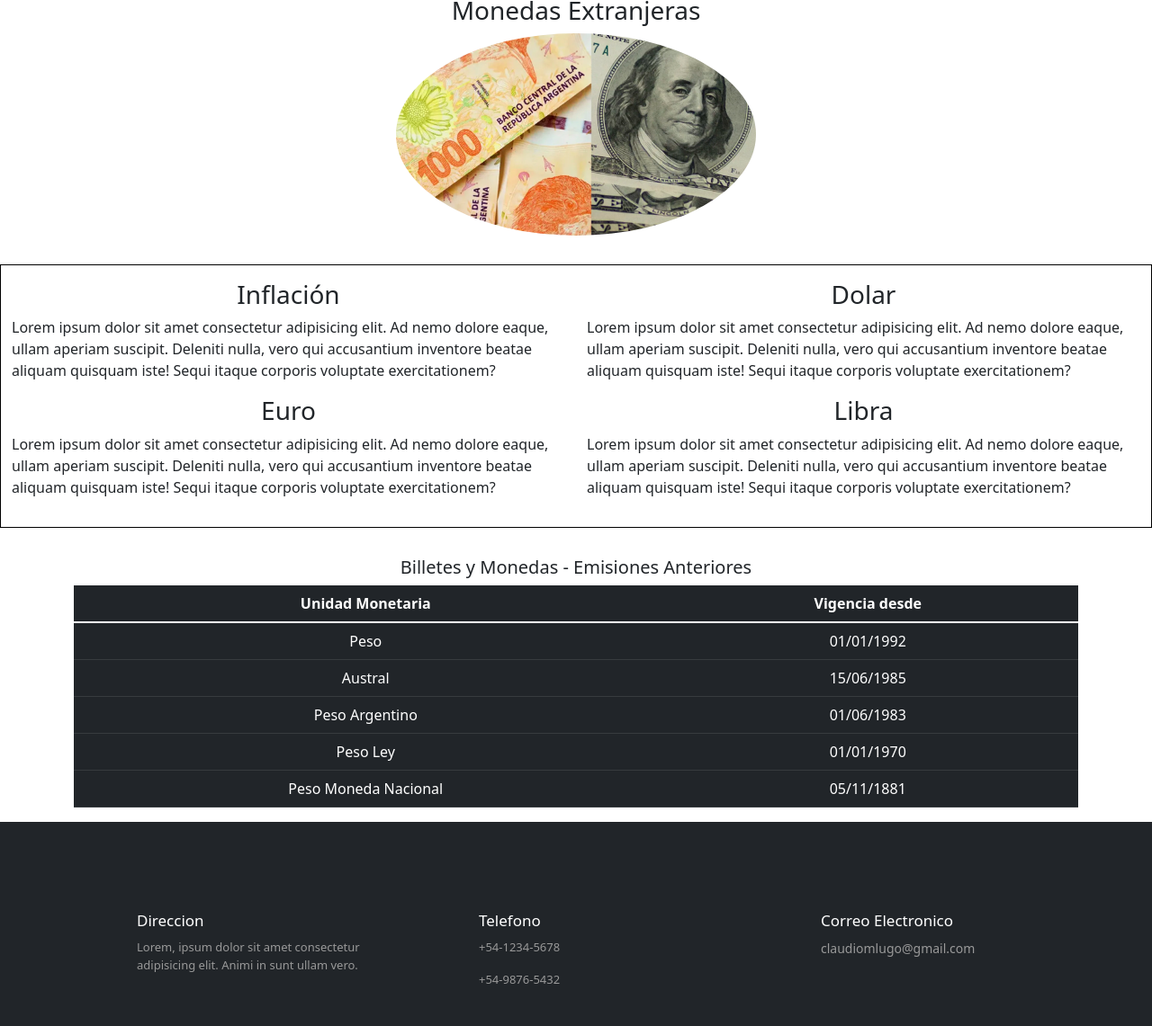
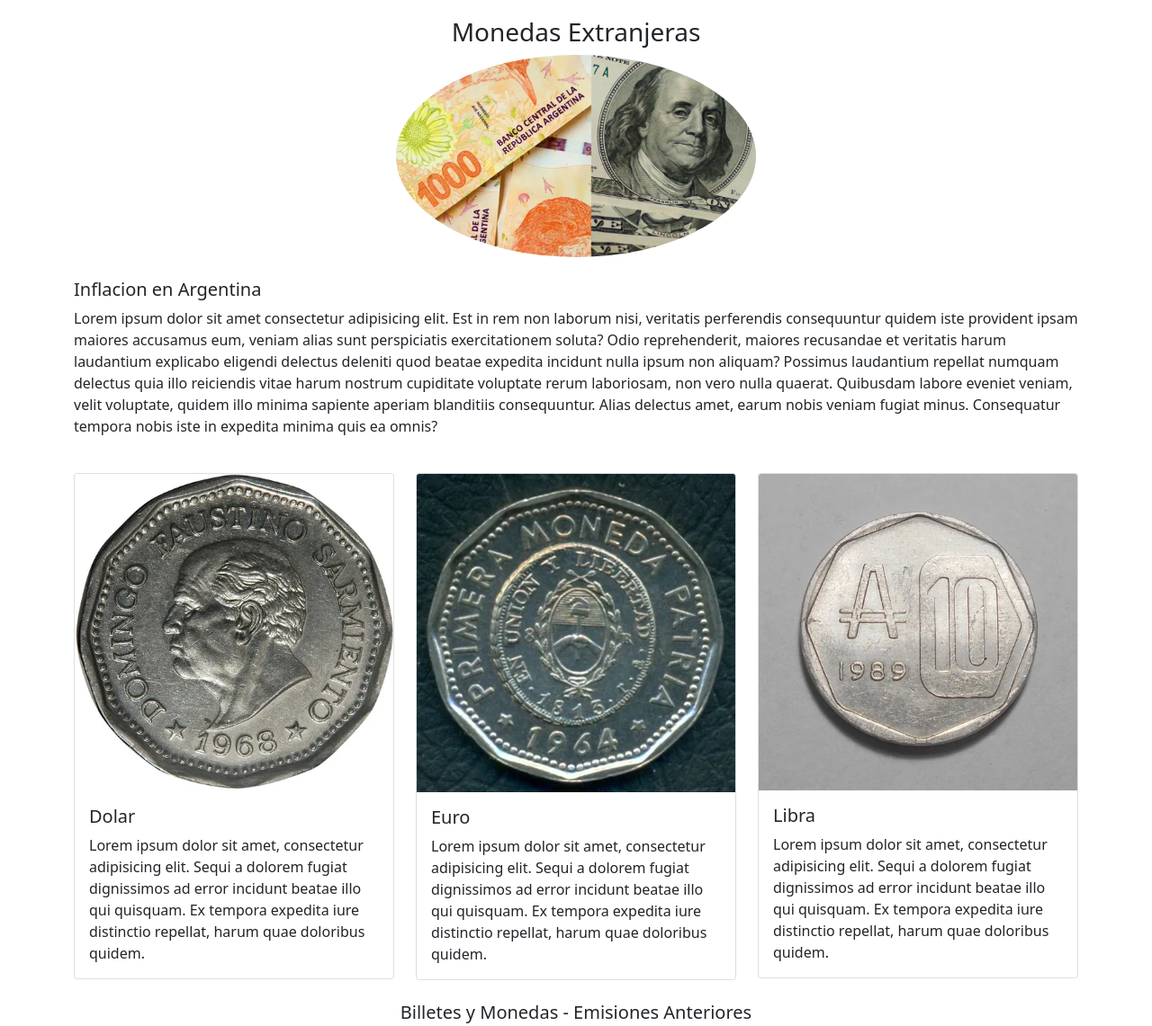
Before and after one commit to Luguit0/casademonedasLUGOCLAUDIO, a plain HTML site: page paginas/monedaextranjera.html in a window 1280 px wide. Shown: the part 61-1202 px from the top of the page at 90% size. Drawn offline with nearby package versions, Linux system fonts and the light colour scheme.

Commit message:
Terminado contacto, mextranjera

```diff
--- a/estilos.css
+++ b/estilos.css
@@ -305,7 +305,6 @@ section{
     margin-bottom: 30px;
 }
 .add-icon{
-    float: left;
     width: 60px;
     display: inline-block;
     padding: 0px 5px;
--- a/paginas/monedaextranjera.html
+++ b/paginas/monedaextranjera.html
@@ -44,32 +44,51 @@
     </div>
 </nav>
 <!--HEADER FIN-->
-    <div class="container text-center"><h3>Monedas Extranjeras</h3>
+<div class="container text-center pt-4"><h3>Monedas Extranjeras</h3>
         <img class="img-fluid rounded-circle" width="400px" src="../multimedia/imagenes/dolar-blue-peso-argentinojpg.jpg" alt="">
+</div>
+<div class="container pt-4">
+    <div class="row">
+        <div class="col-12 col-md-col-lg-4" >
+            <h5>Inflacion en Argentina</h5>
+            <p>Lorem ipsum dolor sit amet consectetur adipisicing elit. Est in rem non laborum nisi, veritatis perferendis consequuntur quidem iste provident ipsam maiores accusamus eum, veniam alias sunt perspiciatis exercitationem soluta? Odio reprehenderit, maiores recusandae et veritatis harum laudantium explicabo eligendi delectus deleniti quod beatae expedita incidunt nulla ipsum non aliquam? Possimus laudantium repellat numquam delectus quia illo reiciendis vitae harum nostrum cupiditate voluptate rerum laboriosam, non vero nulla quaerat. Quibusdam labore eveniet veniam, velit voluptate, quidem illo minima sapiente aperiam blanditiis consequuntur. Alias delectus amet, earum nobis veniam fugiat minus. Consequatur tempora nobis iste in expedita minima quis ea omnis?</p>
+        </div>
     </div>
-    <main class="container-fluid">
-        <div class="row">
-            <article class="col-md-3 col-lg-6">
-                <h3 class="text-center">Inflación</h3>
-                <p>Lorem ipsum dolor sit amet consectetur adipisicing elit. Ad nemo dolore eaque, ullam aperiam suscipit. Deleniti nulla, vero qui accusantium inventore beatae aliquam quisquam iste! Sequi itaque corporis voluptate exercitationem?</p>
-            </article>
-            <article class="col-md-3 col-lg-6">
-                <h3 class="text-center">Dolar</h3>
-                <p>Lorem ipsum dolor sit amet consectetur adipisicing elit. Ad nemo dolore eaque, ullam aperiam suscipit. Deleniti nulla, vero qui accusantium inventore beatae aliquam quisquam iste! Sequi itaque corporis voluptate exercitationem?</p>
-            </article>
-            <article class="col-md-3 col-lg-6">
-                <h3 class="text-center">Euro</h3>
-                <p>Lorem ipsum dolor sit amet consectetur adipisicing elit. Ad nemo dolore eaque, ullam aperiam suscipit. Deleniti nulla, vero qui accusantium inventore beatae aliquam quisquam iste! Sequi itaque corporis voluptate exercitationem?</p>
-            </article>
-            <article class="col-md-3 col-lg-6">
-                <h3 class="text-center">Libra</h3>
-                <p>Lorem ipsum dolor sit amet consectetur adipisicing elit. Ad nemo dolore eaque, ullam aperiam suscipit. Deleniti nulla, vero qui accusantium inventore beatae aliquam quisquam iste! Sequi itaque corporis voluptate exercitationem?</p>
-            </article>
+</div>
+<div class="container pt-4 ">
+    <div class="row g-4">
+        <div class="col-12 col-md-6 col-lg-4">
+            <div class="card">
+                <img class="card-img-top" src="../multimedia/imagenes/15.jpg" alt="">
+                <div class="card-body">
+                    <h5 class="card-title">Dolar</h5>
+                    <p class="card-text">Lorem ipsum dolor sit amet, consectetur adipisicing elit. Sequi a dolorem fugiat dignissimos ad error incidunt beatae illo qui quisquam. Ex tempora expedita iure distinctio repellat, harum quae doloribus quidem.</p>
+                </div>
+            </div>
         </div>
-        </main>
+        <div class="col-12 col-md-6 col-lg-4">
+            <div class="card">
+                <img class="card-img-top" src="../multimedia/imagenes/12.jpg" alt="">
+                <div class="card-body">
+                    <h5 class="card-title">Euro</h5>
+                    <p class="card-text">Lorem ipsum dolor sit amet, consectetur adipisicing elit. Sequi a dolorem fugiat dignissimos ad error incidunt beatae illo qui quisquam. Ex tempora expedita iure distinctio repellat, harum quae doloribus quidem.</p>
+                </div>
+            </div>
+        </div>
+        <div class="col-12 col-md-6 col-lg-4">
+            <div class="card">
+                <img class="card-img-top" src="../multimedia/imagenes/13.jpg" alt="">
+                <div class="card-body">
+                    <h5 class="card-title">Libra</h5>
+                    <p class="card-text">Lorem ipsum dolor sit amet, consectetur adipisicing elit. Sequi a dolorem fugiat dignissimos ad error incidunt beatae illo qui quisquam. Ex tempora expedita iure distinctio repellat, harum quae doloribus quidem.</p>
+                </div>
+            </div>
+        </div>
+    </div>
+</div>
 
 <!--TABLA-->
-<div class="container">
+<div class="container pt-4">
     <h5 class="text-center">Billetes y Monedas - Emisiones Anteriores</h4>
         <table class="table table-dark table-hover text-center">
             <thead>
```
Also changed, not shown: paginas/contacto.html (+13 -5 lines), paginas/monedanacional.html (+2 -2 lines).
